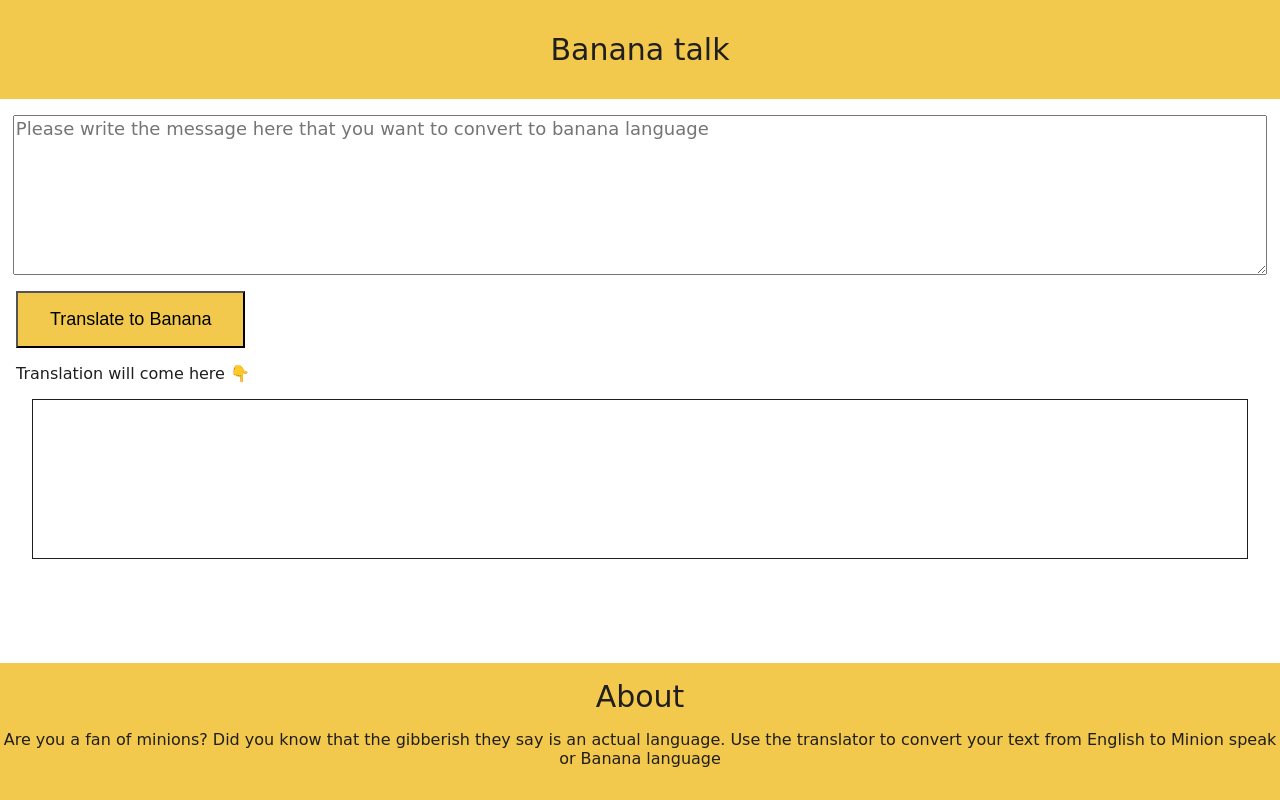
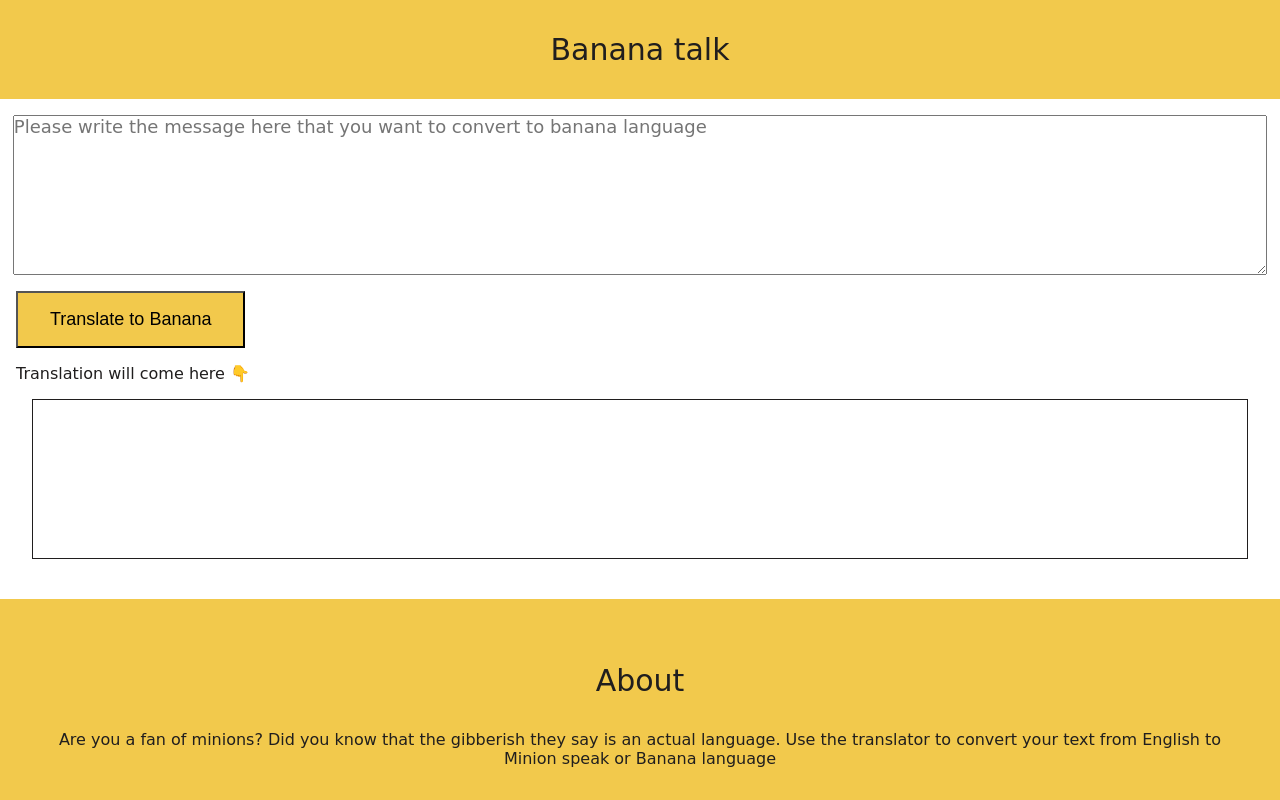
Before and after one commit to ankit9015/banana-speak-app, a plain HTML site: page index.html in a window 1280 px wide. Drawn offline with Linux system fonts and the light colour scheme.

Commit message:
update: style edit

```diff
--- a/style.css
+++ b/style.css
@@ -5,6 +5,8 @@
 
 * {
     box-sizing: border-box;
+    padding: 0px;
+    margin: 0px;
 }
 
 body {
@@ -51,15 +53,13 @@ textarea {
 }
 
 footer{
-    margin-top: 1rem;
+    margin-top: 5vh;
     background-color: var(--primary);
     text-align: center;
-    padding: 1rem 0rem;
-    position: fixed;
-    bottom: 0px;
-    width: 100%
+    padding: 2rem;
 }
 
 #footer-header {
+    padding: 2rem;
     font-size: 30px;
 }
```
